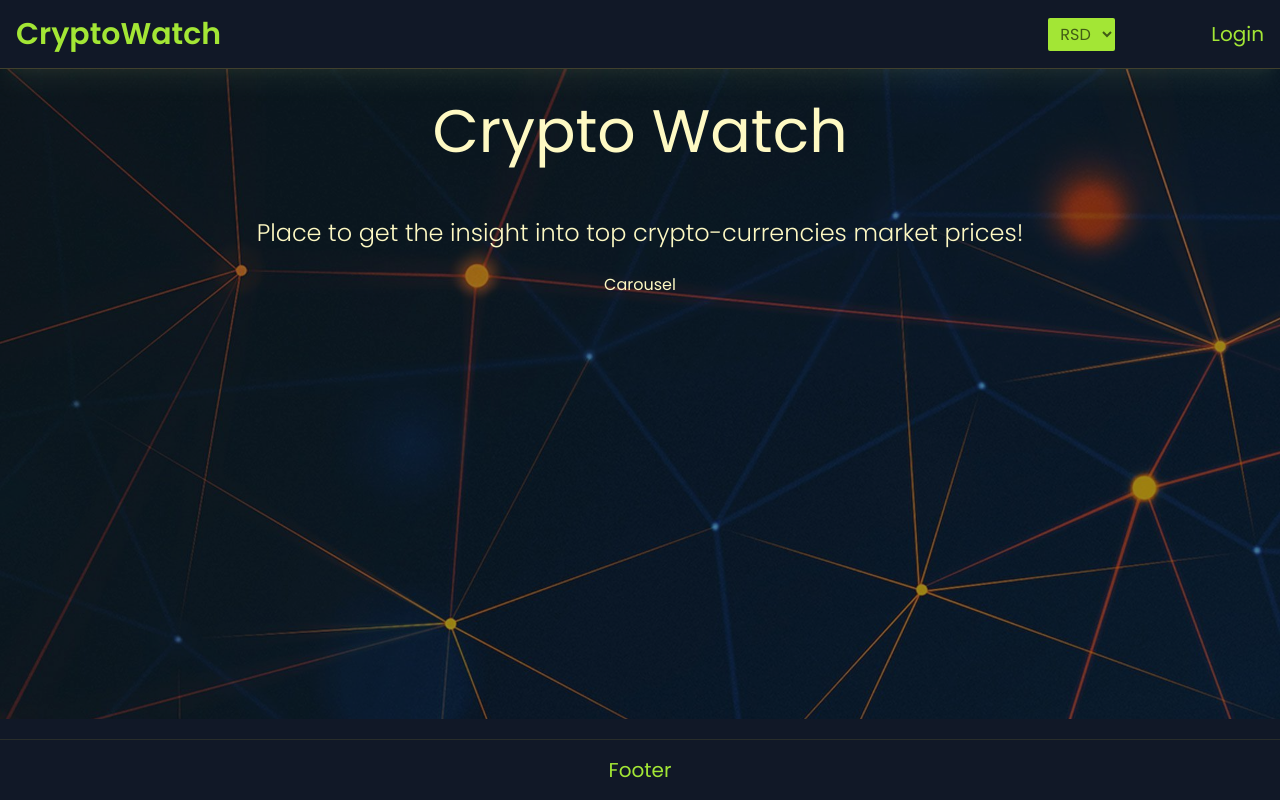
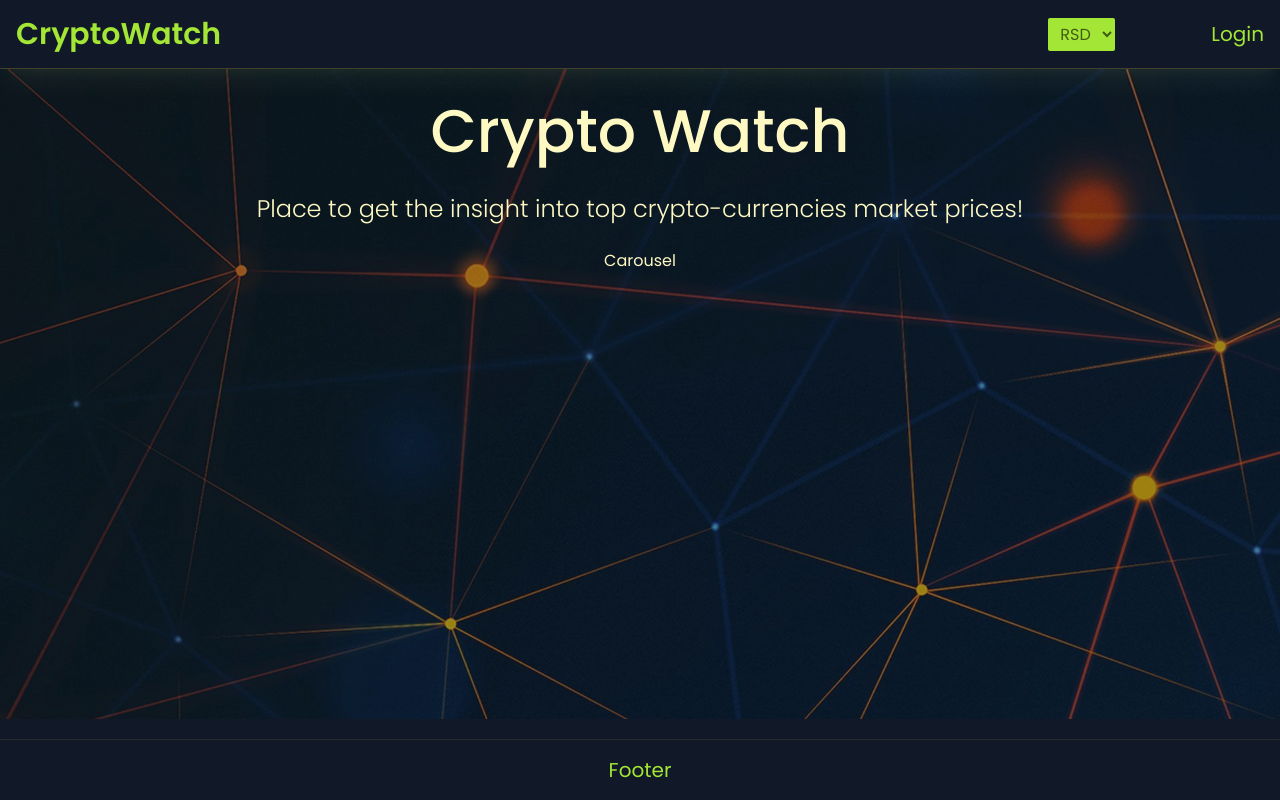
Before and after one commit to vlayco/crypto-watcher, a Next.js app: page / in a window 1280 px wide. Built offline with nearby package versions, Linux system fonts and the light colour scheme.

Commit message:
just adding

```diff
--- a/src/components/Banner/CryptoBanner.tsx
+++ b/src/components/Banner/CryptoBanner.tsx
@@ -18,8 +18,8 @@ const CryptoBanner = () => {
       </div>
 
       <div className="flex flex-col items-center justify-center">
-        <h1 className="text-4xl lg:text-6xl py-4 md:py-6 lg:py-8 font-normal">Crypto Watch</h1>
-        <h2 className="text-md md:text-xl lg:text-2xl font-light py-2 md:py-4 lg:py-6">Place to get the insight into top crypto-currencies market prices!</h2>
+        <h1 className="text-4xl lg:text-6xl py-4 md:py-6 lg:py-8 font-normal lg:font-medium">Crypto Watch</h1>
+        <h2 className="text-md md:text-xl lg:text-2xl font-light pb-2 md:pb-4 lg:pb-6 px-2">Place to get the insight into top crypto-currencies market prices!</h2>
 
         <Carousel />
       </div>
```
